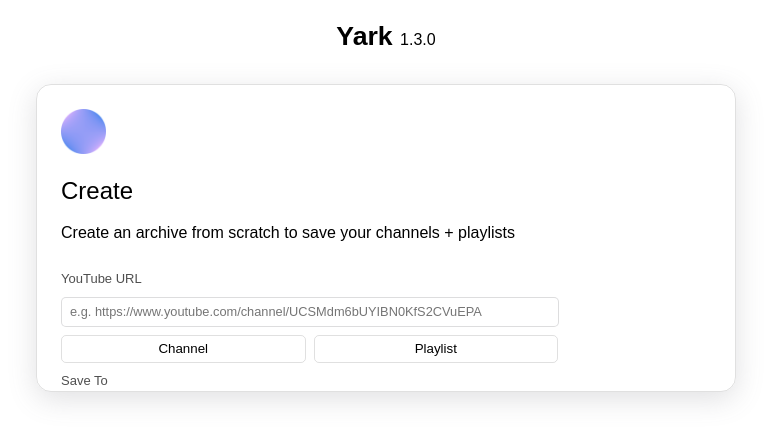
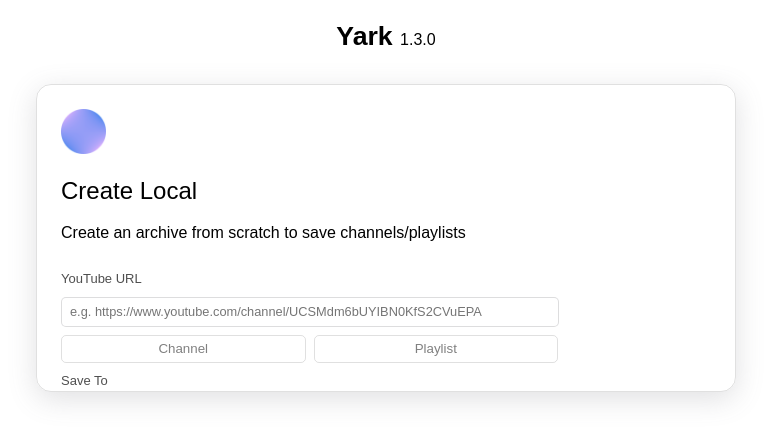
Before and after one commit to Owez/yark, a SvelteKit app in the folder yark-pages/: page /create in a window 1280 px wide. Shown: the top 442 px of the page, without its empty margins (254-1025 px from the left). Built offline with nearby package versions, Linux system fonts and the light colour scheme; a web font is replaced by a local one.

Commit message:
Create url checking and nicer wording

```diff
--- a/yark-pages/src/components/Dropzone.svelte
+++ b/yark-pages/src/components/Dropzone.svelte
@@ -23,6 +23,7 @@
 	// NOTE: this is what you need to do because of a bad tauri implementation
 	// 		 see #2768 <https://github.com/tauri-apps/tauri/issues/2768>
 	//       see #4736 <https://github.com/tauri-apps/tauri/discussions/4736>
+	// TODO: fix error where it loads like 5 times
 	listen('tauri://file-drop', (event) => {
 		const payload = event.payload as string[];
 		const path = payload[0];
--- a/yark-pages/src/components/start/StartCreate.svelte
+++ b/yark-pages/src/components/start/StartCreate.svelte
@@ -4,8 +4,8 @@
 </script>
 
 <StartCard
-	title="Create"
-	description="Create an archive from scratch to save your channels + playlists"
+	title="Create Local"
+	description="Create an archive from scratch to save channels/playlists"
 	href="/create"
 	ballKind={0}
 	state={StartCardState.Enabled}
--- a/yark-pages/src/components/start/StartFederated.svelte
+++ b/yark-pages/src/components/start/StartFederated.svelte
@@ -5,7 +5,7 @@
 
 <StartCard
 	title="Connect"
-	description="View someone else's federated archive server"
+	description="Connect to a remote federated archive server"
 	href="/load/federated"
 	ballKind={2}
 	state={StartCardState.Enabled}
--- a/yark-pages/src/components/start/StartLoad.svelte
+++ b/yark-pages/src/components/start/StartLoad.svelte
@@ -5,7 +5,7 @@
 
 <StartCard
 	title="Load Existing"
-	description="Manage/view an existing archive that you've already created"
+	description="Manage or view an archive that's already been made"
 	href="/load/local"
 	ballKind={1}
 >
--- a/yark-pages/src/routes/(start)/create/+page.svelte
+++ b/yark-pages/src/routes/(start)/create/+page.svelte
@@ -2,27 +2,86 @@
 	import { StartCardState } from '$lib/components';
 	import StartCard from '../../../components/start/StartCard.svelte';
 
-	let url: string;
+	let url: string | undefined;
+	let urlCompletelyInvalid: boolean = false;
 
 	/**
 	 * Checks if the input url is currently a channel
 	 */
-	function urlIsChannel(): boolean {
-		return false; // TODO
+	function urlIsChannel(url?: string): boolean {
+		// Make sure it isn't undefined
+		if (url == undefined) {
+			return false;
+		}
+
+		// Get patterns to check for
+		const isAtPattern = /\..+\/@.+/.exec(url) != null;
+		const isChannelPattern = /.+\/channel\/.+/.exec(url) != null;
+		const isUserPattern = /.+\/user\/.+/.exec(url) != null;
+		const isCPattern = /.+\/c\/.+/.exec(url) != null;
+
+		// See if it matches one pattern
+		const atLeastOne = isAtPattern || isChannelPattern || isUserPattern || isCPattern;
+
+		// Return
+		return atLeastOne;
 	}
 
 	/**
 	 * Checks if the input url is currently a playlist
 	 */
-	function urlIsPlaylist(): boolean {
-		return false; // TODO
+	function urlIsPlaylist(url?: string): boolean {
+		// Make sure it isn't undefined
+		if (url == undefined) {
+			return false;
+		}
+
+		// Check
+		return url.includes('?list=');
+	}
+
+	/**
+	 * Fixes up the url so its a valid one to pull from
+	 * @param url URL to fix up
+	 */
+	function fixUrl(url?: string): string | undefined {
+		// Make sure it isn't undefined
+		if (url == undefined) {
+			return undefined;
+		}
+
+		// Make a new url store to save changes
+		let newUrl = url;
+
+		// Remove common mistakes from the url
+		const hitList = [
+			'/featured',
+			'/videos',
+			'/shorts',
+			'/playlists',
+			'/community',
+			'/channels',
+			'/about'
+		];
+		hitList.forEach((hit) => {
+			newUrl = newUrl.replace(hit, '');
+		});
+
+		// Return
+		return newUrl;
+	}
+
+	function checkUrlValidity(url: string | undefined): [string | undefined, boolean] {
+		const fixedUrl = fixUrl(url);
+		let isIncorrect = !(urlIsChannel(fixedUrl) || urlIsPlaylist(fixedUrl));
+		return [fixedUrl, isIncorrect];
 	}
 </script>
 
 <div class="centre-h">
 	<StartCard
-		title="Create"
-		description="Create an archive from scratch to save your channels + playlists"
+		title="Create Local"
+		description="Create an archive from scratch to save channels/playlists"
 		ballKind={0}
 		state={StartCardState.Max}
 	>
@@ -33,10 +92,13 @@
 			class="max"
 			placeholder="e.g. https://www.youtube.com/channel/UCSMdm6bUYIBN0KfS2CVuEPA"
 			bind:value={url}
+			on:keydown={() => (urlCompletelyInvalid = false)}
+			on:focusout={() => ([url, urlCompletelyInvalid] = checkUrlValidity(url))}
+			class:invalid={urlCompletelyInvalid}
 		/>
 		<div class="url-types">
-			<button class="url-type" class:active={urlIsChannel()}>Channel</button>
-			<button class="url-type" class:active={urlIsPlaylist()}>Playlist</button>
+			<button class="url-type" class:active={urlIsChannel(url)}>Channel</button>
+			<button class="url-type" class:active={urlIsPlaylist(url)}>Playlist</button>
 		</div>
 		<h2 class="card-heading">Save To</h2>
 		<!-- TODO -->
@@ -63,5 +125,17 @@
 		border: 1px solid rgba($color: #000000, $alpha: 0.12);
 		border-radius: 5px;
 		margin-right: $spacing;
+		color: gray;
+	}
+
+	.active {
+		background: rgb(126, 155, 222);
+		border: 1px solid white;
+		color: white;
+		font-weight: 500;
+	}
+
+	.invalid {
+		border: 1px solid rgb(217, 89, 89);
 	}
 </style>
--- a/yark-pages/src/routes/(start)/load/local/+page.svelte
+++ b/yark-pages/src/routes/(start)/load/local/+page.svelte
@@ -21,7 +21,7 @@
 <div class="centre-h">
 	<StartCard
 		title="Load Existing"
-		description="Manage/view an existing archive that you've already created"
+		description="Manage or view an archive that's already been made"
 		ballKind={1}
 		state={StartCardState.Max}
 	>
```
Also changed, not shown: yark-pages/src/routes/(start)/load/federated/+page.svelte (+4 -4 lines).
